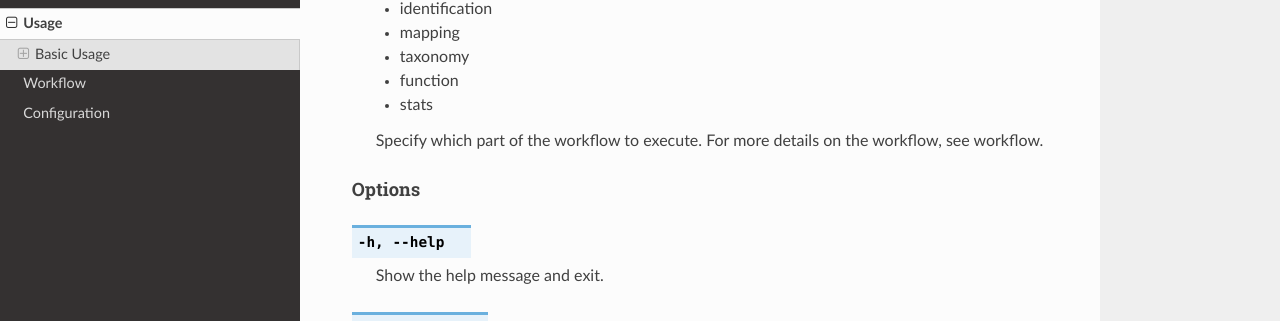
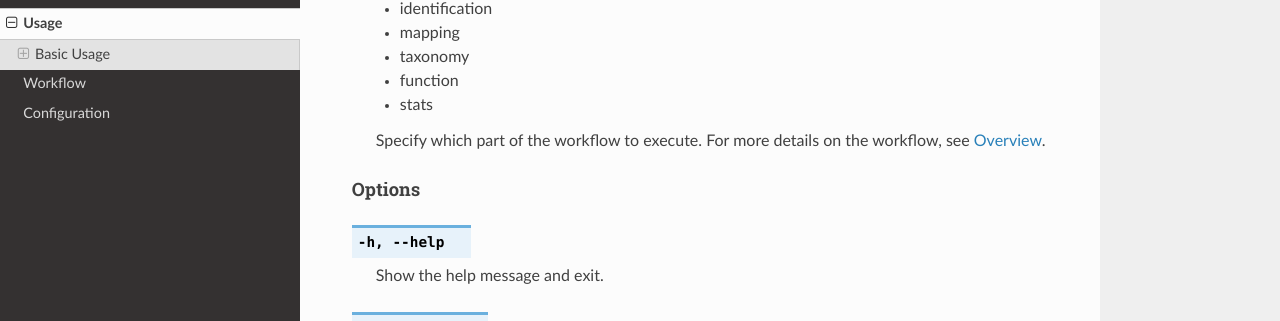
Before and after one commit to Rounge-lab/VirMake, a Sphinx documentation site: the page built from docs/source/usage.rst, in a window 1280 px wide and 900 px high, scrolled down 2730 px. Shown: the part 127-448 px from the top of the window. Built offline with Sphinx 7.4.7 and the Read the Docs theme 3.1.0, drawn with Linux system fonts in a browser that asks for light colours.

Commit message:
Attempting to fix cross-reference

```diff
--- a/docs/source/usage.rst
+++ b/docs/source/usage.rst
@@ -150,7 +150,7 @@ Positional arguments
     - stats
 
     Specify which part of the workflow to execute.
-    For more details on the workflow, see :ref:`workflow`.
+    For more details on the workflow, see :ref:`header-workflow`.
 
 Options
 """""""
--- a/docs/source/workflow.rst
+++ b/docs/source/workflow.rst
@@ -2,4 +2,7 @@
 Workflow
 ========
 
-.. _workflow:
+.. _header-workflow:
+
+Overview
+--------
```
